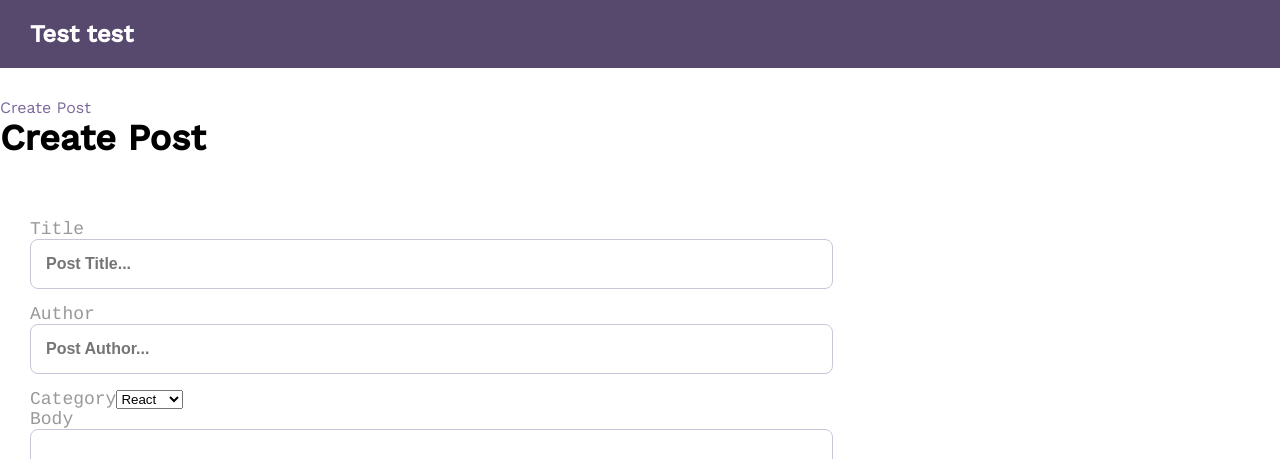
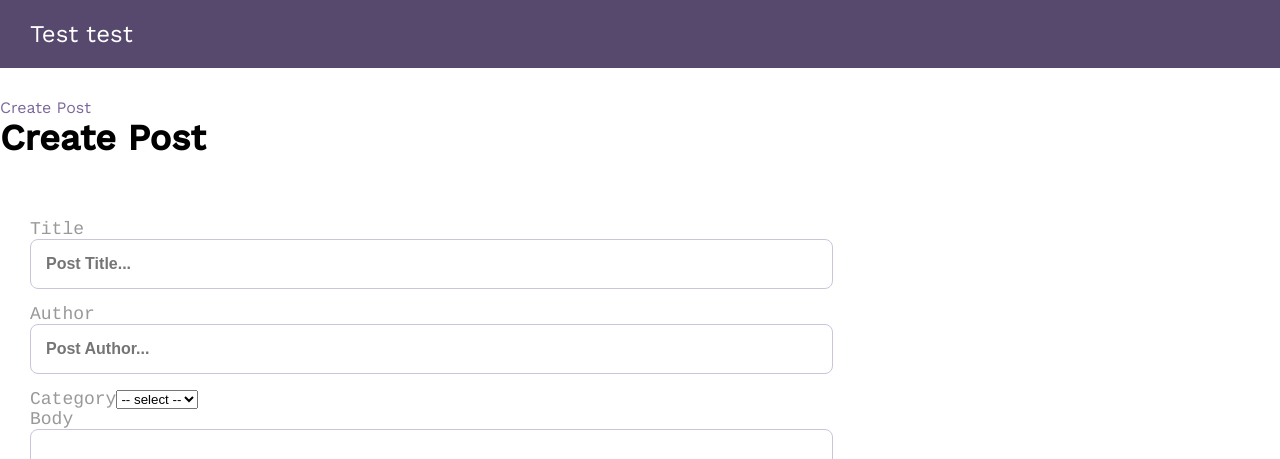
Before and after one commit to Guilh/readable-redux-app, a React (Create React App) app: page /create-post in a window 1280 px wide. Shown: the top 459 px of the page. Built offline with nearby package versions, Linux system fonts and the light colour scheme.

Commit message:
add create post func

```diff
--- a/src/actions/post.js
+++ b/src/actions/post.js
@@ -72,7 +72,8 @@ export function sendCreatePost(post) {
   return dispatch => {
     dispatch(createPost());
     return fetch(`${apiRoot}/posts`, {
-      method: "post",
+      method: "POST",
+      body: JSON.stringify(post),
       headers: {
         "Content-Type": "application/json",
         'Authorization': 'guil',
--- a/src/components/Header.js
+++ b/src/components/Header.js
@@ -1,9 +1,11 @@
 import React from 'react';
+import { NavLink } from 'react-router-dom';
 
 const Header = () => (
   <div className="header">
     <div className="bounds">
-      <h1 className="header--logo">Test test</h1>
+
+      <NavLink className="header--logo" to="/">Test test</NavLink>
     </div>
   </div>
 );
--- a/src/containers/CreatePost.js
+++ b/src/containers/CreatePost.js
@@ -6,7 +6,12 @@ import { postActions } from "../actions";
 class CreatePost extends Component {
 
   state = {
-    steps: [{ title: "", description: "", body: "" }]
+      title: "",
+      author: "",
+      category: "",
+      body: "",
+      id: Date.now().toString(),
+      timestamp: Date.now()
   };
 
   changeHandler(formField, value) {
@@ -19,7 +24,7 @@ class CreatePost extends Component {
   onSubmit(e) {
     e.preventDefault();
     console.log(this.state);
-    this.props.onSubmit(this.state, this.props.auth);
+    this.props.onSubmit(this.state);
   }
 
   render() {
@@ -52,10 +57,15 @@ class CreatePost extends Component {
               />
 
               <label className="course--label">Category</label>
-              <select className="input-title">
-                <option>React</option>
-                <option>Redux</option>
-                <option>Udacity</option>
+              <select className="input-title"
+                onChange={e => {
+                  this.changeHandler("category", e.target.value);
+                }}
+                value={this.state.category}>
+                <option>-- select --</option>
+                <option value="react">React</option>
+                <option value="redux">Redux</option>
+                <option value="udacity">Udacity</option>
               </select><br />
 
               <label className="course--label">Body</label>
@@ -80,12 +90,9 @@ class CreatePost extends Component {
   }
 }
 
-const mapStateToProps = state => ({ auth: state.auth });
-
 const mapDispatchToProps = dispatch => ({
-  onMount: id => dispatch(postActions.fetchPost(id)),
   onSubmit: (post) =>
     dispatch(postActions.sendCreatePost(post))
 });
 
-export default connect(mapStateToProps, mapDispatchToProps)(CreatePost);
+export default connect(null, mapDispatchToProps)(CreatePost);
--- a/src/reducers/post.js
+++ b/src/reducers/post.js
@@ -23,7 +23,7 @@ export default (state = defaultState, action) => {
     case postActionTypes.CREATE_POST:
       return state;
     case postActionTypes.CREATE_POST_SUCCESS:
-      return action.course;
+      return action.post;
     case postActionTypes.CREATE_POST_FAILURE:
       return state;
 
```
